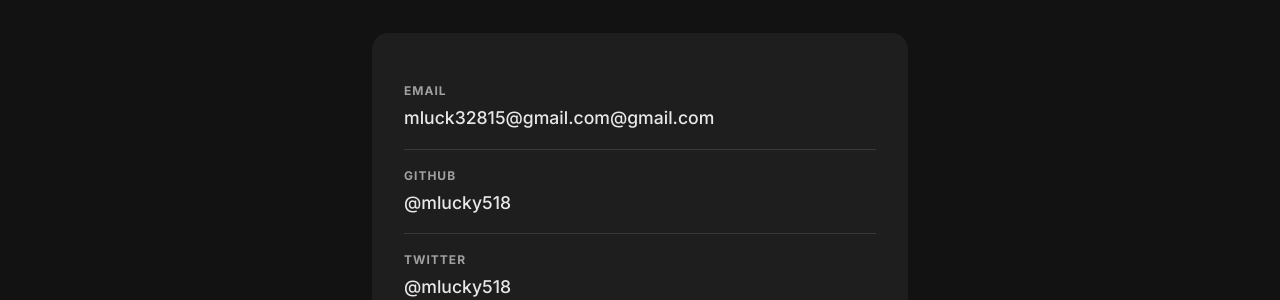
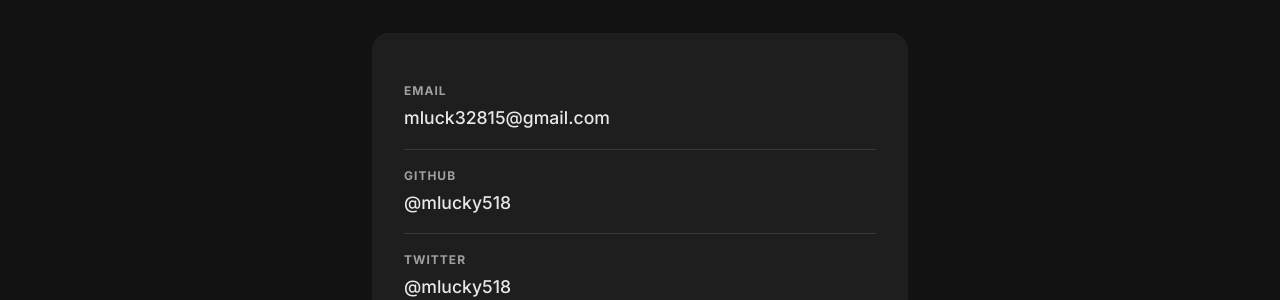
Before and after one commit to MLucky518/mlucky518.github.io, a Jekyll site: the page built from contact/index.markdown, in a window 1280 px wide and 1251 px high. Shown: the part 263-563 px from the top of the window. Built offline with Jekyll 4.4.1, drawn with Linux system fonts in a browser that asks for light colours.

Commit message:
cleanup: fix config email/url, rename avatar image, pin ruby 3.3.6

```diff
--- a/_config.yml
+++ b/_config.yml
@@ -19,11 +19,11 @@
 # in the templates via {{ site.myvariable }}.
 
 title: Mike's Blog
-email: mluck32815@gmail.com@gmail.com
+email: mluck32815@gmail.com
 description: >- # this means to ignore newlines until "baseurl:"
   Personal blog for sharing my thoughts and experiences
 baseurl: "" # the subpath of your site, e.g. /blog
-url: "" # the base hostname & protocol for your site, e.g. http://example.com
+url: "https://mlucky518.github.io" # the base hostname & protocol for your site
 twitter_username: mlucky518
 github_username: mlucky518
 
--- a/_layouts/landing.html
+++ b/_layouts/landing.html
@@ -61,7 +61,7 @@
               <div class="pixel-element pixel-postgresql" style="width: 32px; height: 32px;"></div>
             </div>
           </div>
-          <img src="{{ '/assets/images/me -good.png' | relative_url }}" alt="{{ page.hero.name }}" class="avatar-image">
+          <img src="{{ '/assets/images/me-good.png' | relative_url }}" alt="{{ page.hero.name }}" class="avatar-image">
         </div>
         <h1 class="animate fade-in delay-200">{{ page.hero.name }}</h1>
         <p class="tagline animate fade-in delay-300">{{ page.hero.tagline }}</p>
```
Also changed, not shown: 3 other files.
